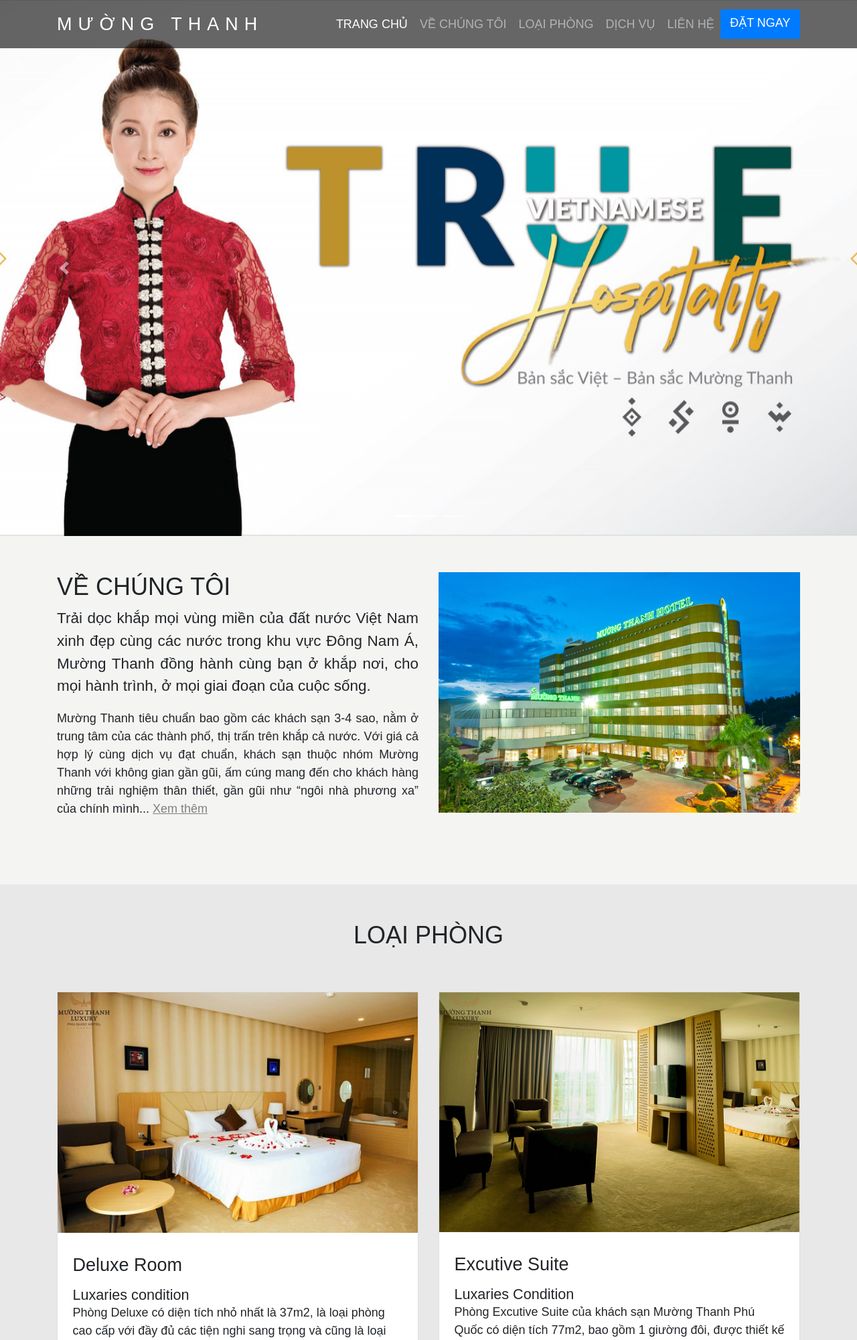
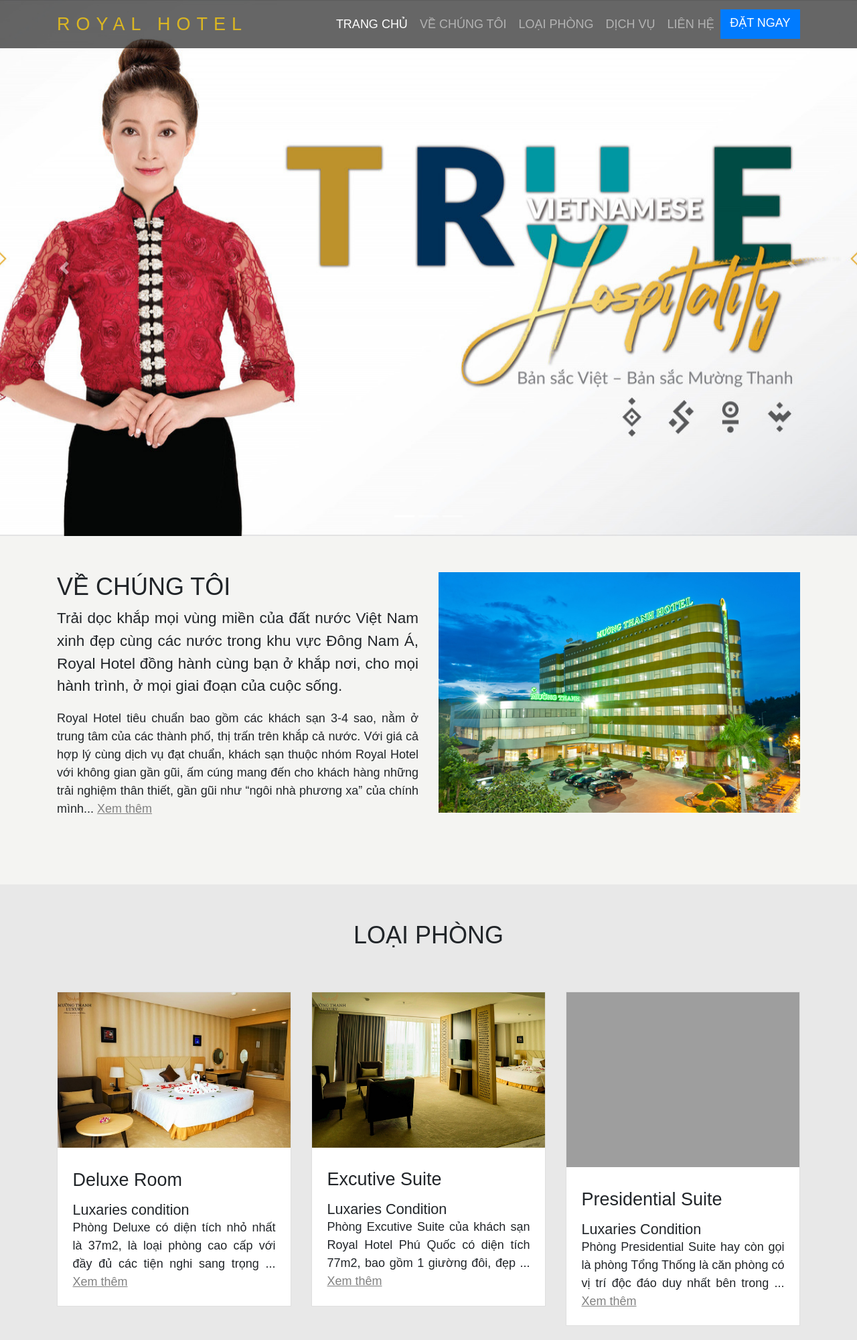
Before and after one commit to fantashi099/Web-Project, a Node server app: page / in a window 1280 px wide. Shown: the top 2000 px of the page at 67% size. Run offline with Node 20, Linux system fonts and the light colour scheme; some libraries are stand-ins or nearby versions; some web fonts are replaced; grey boxes are pictures that could not be loaded.

Commit message:
Update Muong Thanh to Royal Hotel, fix layout

```diff
--- a/public/css/styles.css
+++ b/public/css/styles.css
@@ -1,3 +1,7 @@
+* p {
+  text-align: justify;
+}
+
 #footer-icons a {
   margin-right: 30px;
 }
@@ -42,3 +46,8 @@
 .border-outset{
   border-style: outset;
 }
+
+#hotel-logo {
+  width: 100px;
+  height: 100px;
+}
--- a/views/contact.ejs
+++ b/views/contact.ejs
@@ -8,7 +8,7 @@
     <div class="row h-100 align-items-center">
       <div class="col-12 text-center">
         <h1 class="font-weight-light text-light">LIÊN HỆ</h1>
-        <p class="lead text-light">Với chúng tôi</p>
+        <p class="lead text-light" style="text-align: center;">Với chúng tôi</p>
       </div>
     </div>
   </div>
@@ -82,7 +82,7 @@
             <p class="mb-0"><i class="fa fa-map-marker-alt text-primary pr-2"></i> Số nhà 25, tổ dân phố 21, Phường Him Lam
               Thành phố Điện Biên Phủ, tỉnh Điện Biên</p>
             <p><i class="fa fa-phone text-primary pr-2"></i>Phone: +84-243-8222-333</p>
-            <p><i class="fa fa-envelope text-primary pr-2"></i>Email: info@muongthanh.vn</p>
+            <p><i class="fa fa-envelope text-primary pr-2"></i>Email: info@royalhotel.vn</p>
           </div>
 
 
--- a/views/footer.ejs
+++ b/views/footer.ejs
@@ -31,7 +31,7 @@
 
         <div>
           <p>Phone: +84-243-8222-333</p>
-          <p>Email: info@muongthanh.vn</p>
+          <p>Email: info@royalhotel.vn</p>
         </div>
 
       </div> <!-- col-md-4 mx-auto -->
@@ -78,8 +78,8 @@
   <!-- Copyright -->
 
   <div class="footer-copyright text-center bg-dark text-light py-3">© 2020
-    <a class="text-light" href="https://mdbootstrap.com/education/bootstrap/"> Mường Thanh Hospitality. All Rights Reserved.</a>
-    <img src="images/footer1-index.png" alt="hotel">
+    <a class="text-light" href="https://mdbootstrap.com/education/bootstrap/"> Royal Hotel Hospitality. All Rights Reserved.</a>
+    <img id="hotel-logo" src="images/RoyalHotel.png" alt="hotel">
   </div>
 
   <!-- Copyright -->
--- a/views/header.ejs
+++ b/views/header.ejs
@@ -18,7 +18,7 @@
   <link rel="stylesheet" href="https://pro.fontawesome.com/releases/v5.10.0/css/all.css" integrity="sha384-AYmEC3Yw5cVb3ZcuHtOA93w35dYTsvhLPVnYs9eStHfGJvOvKxVfELGroGkvsg+p" crossorigin="anonymous"/>
 
   <script src="https://ajax.googleapis.com/ajax/libs/jquery/3.5.1/jquery.min.js"></script>
-  <title> MƯỜNG THANH </title>
+  <title> ROYAL HOTEL </title>
 </head>
 
 <body>
@@ -28,7 +28,7 @@
   <nav class="navbar bg-dark navbar-dark navbar-expand-md fixed-top">
     <div class="container ">
 
-      <a class="navbar-brand " href="/"> MƯỜNG THANH</a>
+      <a class="navbar-brand " href="/" style="color: #DBB621;">ROYAL HOTEL</a>
 
       <button class="navbar-toggler" type="button" data-toggle="collapse" data-target="#myTogglerNav"
         aria-controls="myTogglerNav" aria-expanded="false" aria-label="Toggle navigation">
--- a/views/home.ejs
+++ b/views/home.ejs
@@ -42,9 +42,9 @@
     <div class="col-md-6 text-justify d-block-sm pb-4">
       <h2>VỀ CHÚNG TÔI</h2>
       <p class="lead">Trải dọc khắp mọi vùng miền của đất nước Việt Nam xinh đẹp cùng các nước trong khu vực Đông Nam Á,
-         Mường Thanh đồng hành cùng bạn ở khắp nơi, cho mọi hành trình, ở mọi giai đoạn của cuộc sống.</p>
-        <p>Mường Thanh tiêu chuẩn bao gồm các khách sạn 3-4 sao, nằm ở trung tâm của các thành phố, thị trấn trên khắp cả nước.
-            Với giá cả hợp lý cùng dịch vụ đạt chuẩn, khách sạn thuộc nhóm Mường Thanh với không gian gần gũi,
+         Royal Hotel đồng hành cùng bạn ở khắp nơi, cho mọi hành trình, ở mọi giai đoạn của cuộc sống.</p>
+        <p>Royal Hotel tiêu chuẩn bao gồm các khách sạn 3-4 sao, nằm ở trung tâm của các thành phố, thị trấn trên khắp cả nước.
+            Với giá cả hợp lý cùng dịch vụ đạt chuẩn, khách sạn thuộc nhóm Royal Hotel với không gian gần gũi,
            ấm cúng mang đến cho khách hàng những trải nghiệm thân thiết, gần gũi như “ngôi nhà phương xa” của chính mình... <span>
              <a href="/about"> <u style="color: gray">Xem thêm</u></a></span></p>
       <div>
@@ -64,26 +64,39 @@
 <div class="container">
   <div class="row">
     <h2 class="col-sm-12 text-center py-5" >LOẠI PHÒNG</h2>
-    <div class="col-sm-6">
+    <div class="col-sm-4">
       <section class="card mb-5">
         <img class="card-img-top img-fluid" src="images/room-deluxe-index.jpg" alt="Hotel bedroom">
         <div class="card-body">
           <h3 class="card-title py-2">Deluxe Room</h3>
           <h4 class="card-subtitle">Luxaries condition</h4>
-          <p class="card-text">Phòng Deluxe có diện tích nhỏ nhất là 37m2, là loại phòng cao cấp với đầy đủ các tiện nghi sang trọng và cũng là loại phòng tiêu chuẩn thấp nhất trong khách sạn Mường Thanh Phú Quốc
+          <p class="card-text">Phòng Deluxe có diện tích nhỏ nhất là 37m2, là loại phòng cao cấp với đầy đủ các tiện nghi sang trọng
             ... <span>
               <a href="/about"> <u style="color: gray">Xem thêm</u></a></span></p>
         </div>
       </section>
     </div>
 
-    <div class="col-sm-6">
+    <div class="col-sm-4">
       <section class="card mb-5">
         <img class="card-img-top img-fluid" src="images/room-excutive-index.png" alt="Hotel bedroom">
         <div class="card-body">
           <h3 class="card-title py-2">Excutive Suite</h3>
           <h4 class="card-subtitle">Luxaries Condition</h4>
-          <p class="card-text">Phòng Excutive Suite của khách sạn Mường Thanh Phú Quốc có diện tích 77m2, bao gồm 1 giường đôi, được thiết kế sang trọng với phòng khách và phòng ngủ riêng biệt
+          <p class="card-text">Phòng Excutive Suite của khách sạn Royal Hotel Phú Quốc có diện tích 77m2, bao gồm 1 giường đôi, đẹp
+            ... <span>
+              <a href="/about"> <u style="color: gray">Xem thêm</u></a></span></p>
+        </div>
+      </section>
+    </div>
+
+    <div class="col-sm-4">
+      <section class="card mb-5">
+        <img class="card-img-top img-fluid" src="images/rooms-slide-4.jpg" alt="Hotel bedroom">
+        <div class="card-body">
+          <h3 class="card-title py-2">Presidential Suite</h3>
+          <h4 class="card-subtitle">Luxaries Condition</h4>
+          <p class="card-text">Phòng Presidential Suite hay còn gọi là phòng Tổng Thống là căn phòng có vị trí độc đáo duy nhất bên trong
             ... <span>
               <a href="/about"> <u style="color: gray">Xem thêm</u></a></span></p>
         </div>
@@ -118,7 +131,7 @@
         <img class="img-fluid" src="images/restaurants-index.jpg" alt="Hotel restaurant">
         <h4 class="services-title py-2">Nhà Hàng & Bars</h4>
         <p class="py-2">KHÁM PHÁ HÀNH TRÌNH MÊ HOẶC CỦA VỊ GIÁC VỚI CUNG ĐƯỜNG ẨM THỰC TÂY BẮC,
-          TRẢI NGHIỆM ẨM THỰC CÁC VÙNG MIỀN HAY TINH HOA CÁC MÓN ĂN ÂU Á THEO PHONG CÁCH ẨM THỰC RIÊNG BIỆT CỦA MƯỜNG THANH
+          TRẢI NGHIỆM ẨM THỰC CÁC VÙNG MIỀN HAY TINH HOA CÁC MÓN ĂN ÂU Á THEO PHONG CÁCH ẨM THỰC RIÊNG BIỆT CỦA Royal Hotel
           ... <span>
             <a href="/about"> <u style="color: gray">Xem thêm</u></a></span></p>
       </section>
@@ -129,7 +142,7 @@
         <img class="img-fluid" src="images/services-index.jpg" alt="Hotel bar">
         <h3 class="services-title py-2"> Dịch Vụ Khác</h3>
         <p class="py-2">THẢ MÌNH TRONG LÀN NƯỚC TRONG XANH CỦA BỂ BƠI THIẾT KẾ HIỆN ĐẠI, CHUẨN PHONG CÁCH TRÊN TẦNG CAO HAY KHÔNG
-          GIAN HOÀ QUYỆN ĐẬM NÉT THIÊN NHIÊN TẠI CHUỔI HỆ THỐNG KHÁCH SẠN MƯỜNG THANH ... <span>
+          GIAN HOÀ QUYỆN ĐẬM NÉT THIÊN NHIÊN TẠI CHUỔI HỆ THỐNG KHÁCH SẠN Royal Hotel ... <span>
             <a href="/about"> <u style="color: gray">Xem thêm</u></a></span></p>
       </section>
     </div>
```
Also changed, not shown: views/about.ejs (+10 -10 lines), views/rooms.ejs (+5 -5 lines), views/services.ejs (+6 -6 lines), public/images/RoyalHotel.png (added).
